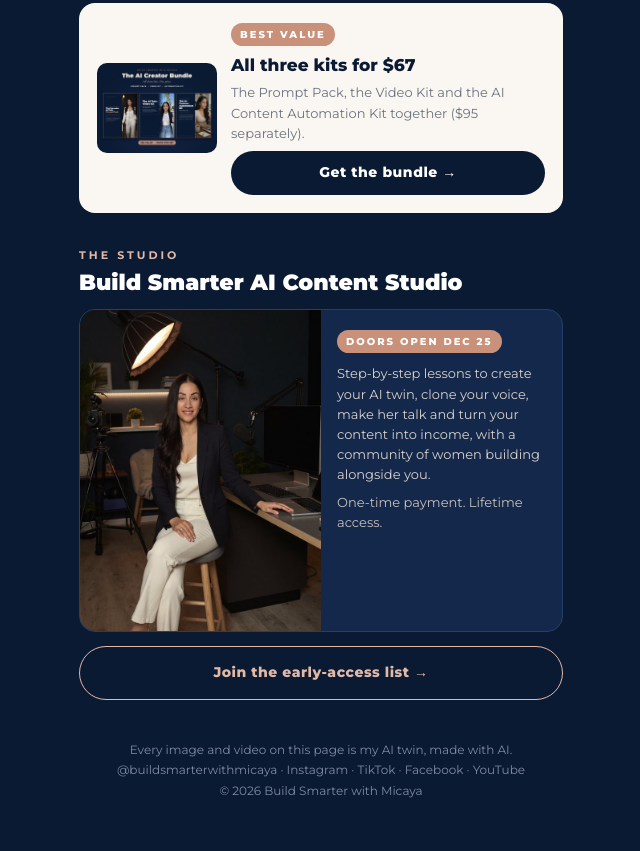
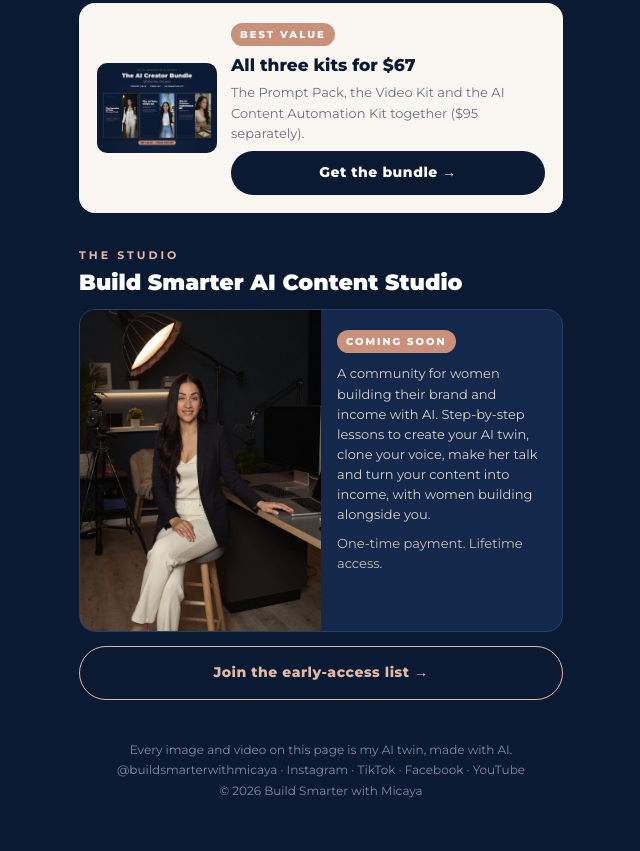
Before and after one commit to buildsmarterwithmicaya/buildsmarterwithmicaya.github.io, a plain HTML site: page free-prompt.html in a window 1280 px wide. Shown: the part 6384-7235 px from the top of the page, without its empty margins (319-959 px from the left). Drawn offline with nearby package versions, Linux system fonts and the light colour scheme.

Commit message:
Homepage intro matches new bio; Studio says Coming soon instead of a date
Co-Authored-By: Claude Opus 5.5 <noreply@anthropic.com>
Claude-Session: https://claude.ai/code/session_01B3r2wvFMyQ4r9Pty4oL1dK

```diff
--- a/free-prompt.html
+++ b/free-prompt.html
@@ -191,8 +191,8 @@ ul.ideas{margin:10px 0 0 18px;color:#D9D2CC;font-size:14px}ul.ideas li{margin-to
     <div class="studio">
       <img src="media/twin_studio.jpg" alt="Micaya's AI twin in her AI content studio">
       <div class="t">
-        <div class="tag">DOORS OPEN DEC 25</div>
-        <p class="small" style="color:#D9D2CC">Step-by-step lessons to create your AI twin, clone your voice, make her talk and turn your content into income, with a community of women building alongside you.</p>
+        <div class="tag">COMING SOON</div>
+        <p class="small" style="color:#D9D2CC">A community for women building their brand and income with AI. Step-by-step lessons to create your AI twin, clone your voice, make her talk and turn your content into income, with women building alongside you.</p>
         <p class="small" style="margin-top:8px">One-time payment. Lifetime access.</p>
       </div>
     </div>
```
Also changed, not shown: index.html (+5 -5 lines).
